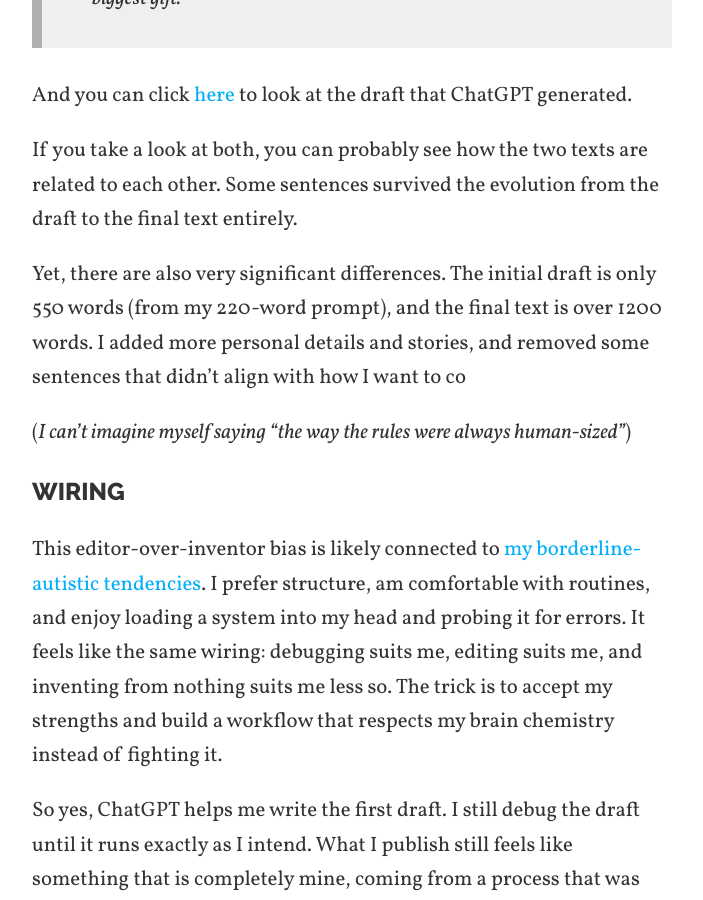
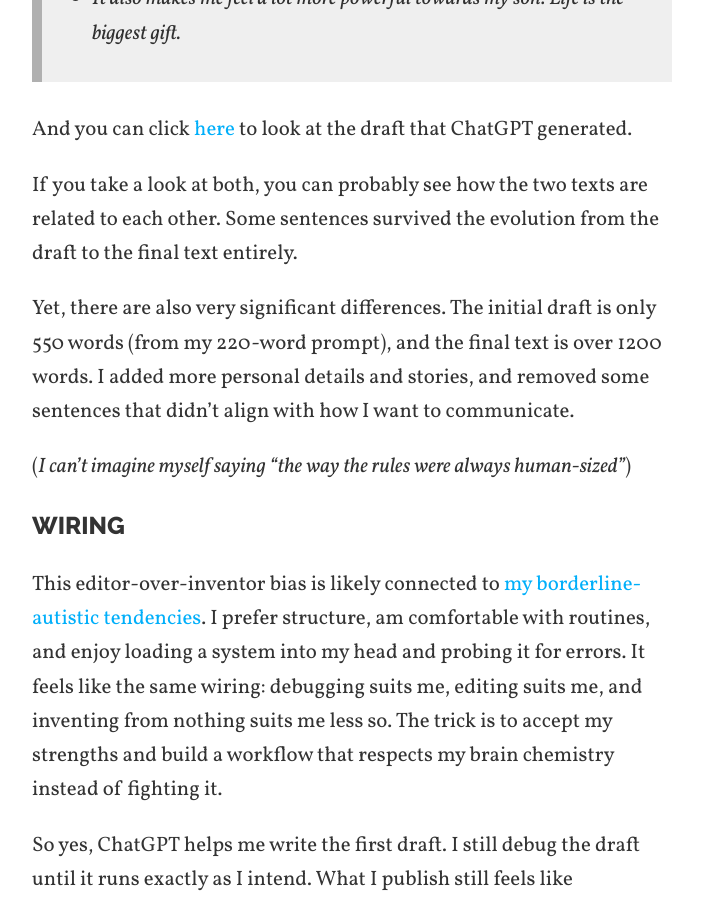
Before and after one commit to mmozuras/mmozuras.github.com, a Jekyll site: the page built from post/_posts/2025-08-21-debugging-the-draft.md, in a window 1280 px wide and 900 px high, scrolled down 3865 px. Shown: the whole window, without its empty margins (288-991 px from the left). Built offline with Jekyll 4.4.1, drawn with Linux system fonts in a browser that asks for light colours; comment, search, counter and statistics services are not loaded; some of the changed text lies outside the part shown.

Commit message:
Minor fix

```diff
--- a/post/_posts/2025-08-21-debugging-the-draft.md
+++ b/post/_posts/2025-08-21-debugging-the-draft.md
@@ -55,7 +55,7 @@
 
 If you take a look at both, you can probably see how the two texts are related to each other. Some sentences survived the evolution from the draft to the final text entirely.
 
-Yet, there are also very significant differences. The initial draft is only 550 words (from my 220-word prompt), and the final text is over 1200 words. I added more personal details and stories, and removed some sentences that didn't align with how I want to co
+Yet, there are also very significant differences. The initial draft is only 550 words (from my 220-word prompt), and the final text is over 1200 words. I added more personal details and stories, and removed some sentences that didn't align with how I want to communicate.
 
 (_I can't imagine myself saying "the way the rules were always human-sized"_)
 
```
Also changed, not shown: other parts of post/_posts/2025-08-21-debugging-the-draft.md (+1 -1 lines).
